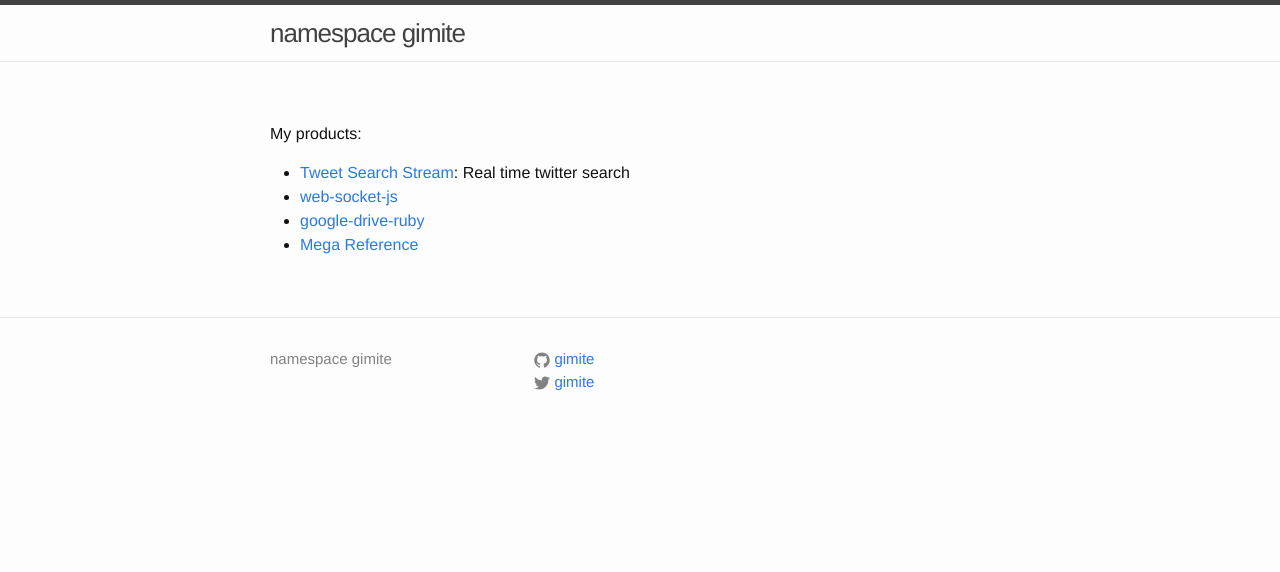
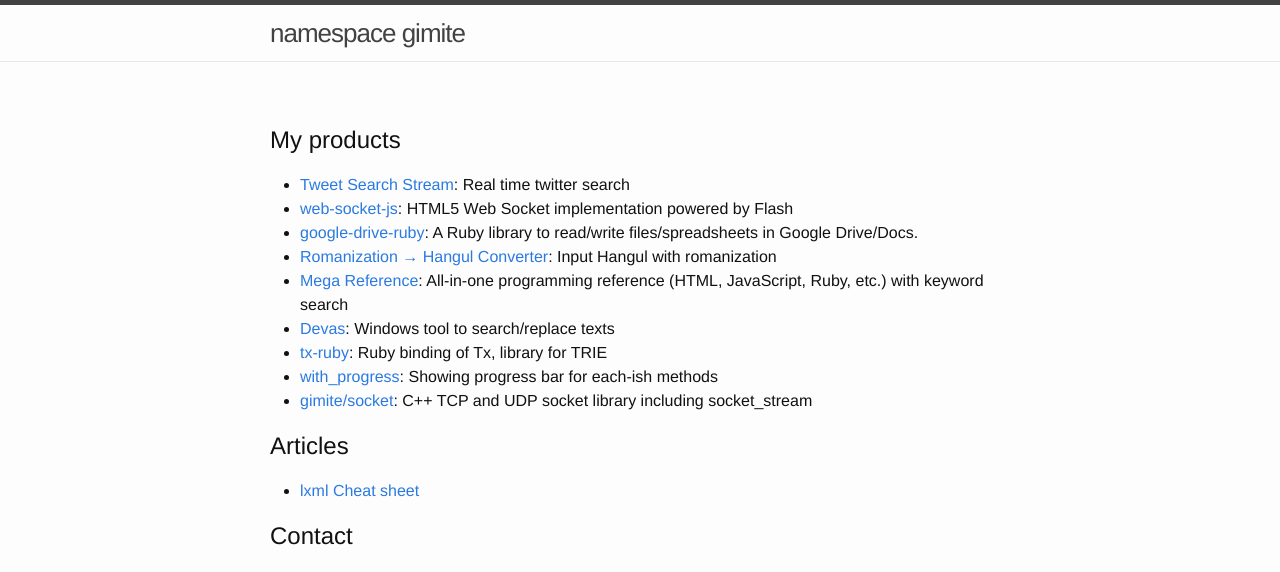
Before and after one commit to gimite/gimite.github.io, a Jekyll site: the page built from index.md, in a window 1280 px wide. Shown: the top 572 px of the page. Built offline with Jekyll 4.4.1, drawn with Linux system fonts in a browser that asks for light colours; grey boxes are pictures that could not be loaded.

Commit message:
Update index.md

```diff
--- a/index.md
+++ b/index.md
@@ -3,9 +3,23 @@ layout: page
 permalink: /
 ---
 
-My products:
+# My products
 
 - [Tweet Search Stream](http://tweet-search-stream.gimite.net/): Real time twitter search
-- [web-socket-js](https://github.com/gimite/web-socket-js)
-- [google-drive-ruby](https://github.com/gimite/google-drive-ruby)
-- [Mega Reference](http://mega-reference.gimite.net/)
+- [web-socket-js](https://github.com/gimite/web-socket-js): HTML5 Web Socket implementation powered by Flash
+- [google-drive-ruby](https://github.com/gimite/google-drive-ruby): A Ruby library to read/write files/spreadsheets in Google Drive/Docs.
+- [Romanization → Hangul Converter](http://gimite.net/roman2hangul/): Input Hangul with romanization
+- [Mega Reference](http://mega-reference.gimite.net/): All-in-one programming reference (HTML, JavaScript, Ruby, etc.) with keyword search
+- [Devas](http://gimite.net/en/index.php?Devas): Windows tool to search/replace texts
+- [tx-ruby](http://gimite.net/en/index.php?tx-ruby): Ruby binding of Tx, library for TRIE
+- [with_progress](http://gimite.net/gimite/rubymess/with_progress.rb): Showing progress bar for each-ish methods
+- [gimite/socket](http://gimite.net/gimite/cppmess/socket.en.html): C++ TCP and UDP socket library including socket_stream
+
+# Articles
+
+- [lxml Cheat sheet](http://gimite.net/en/index.php?lxml%20Cheat%20sheet)
+
+# Contact
+
+- [Contact](http://gimite.net/en/index.php?Contact)
+- ![](http://gimite.net/images/etc/gmail.png)
```
